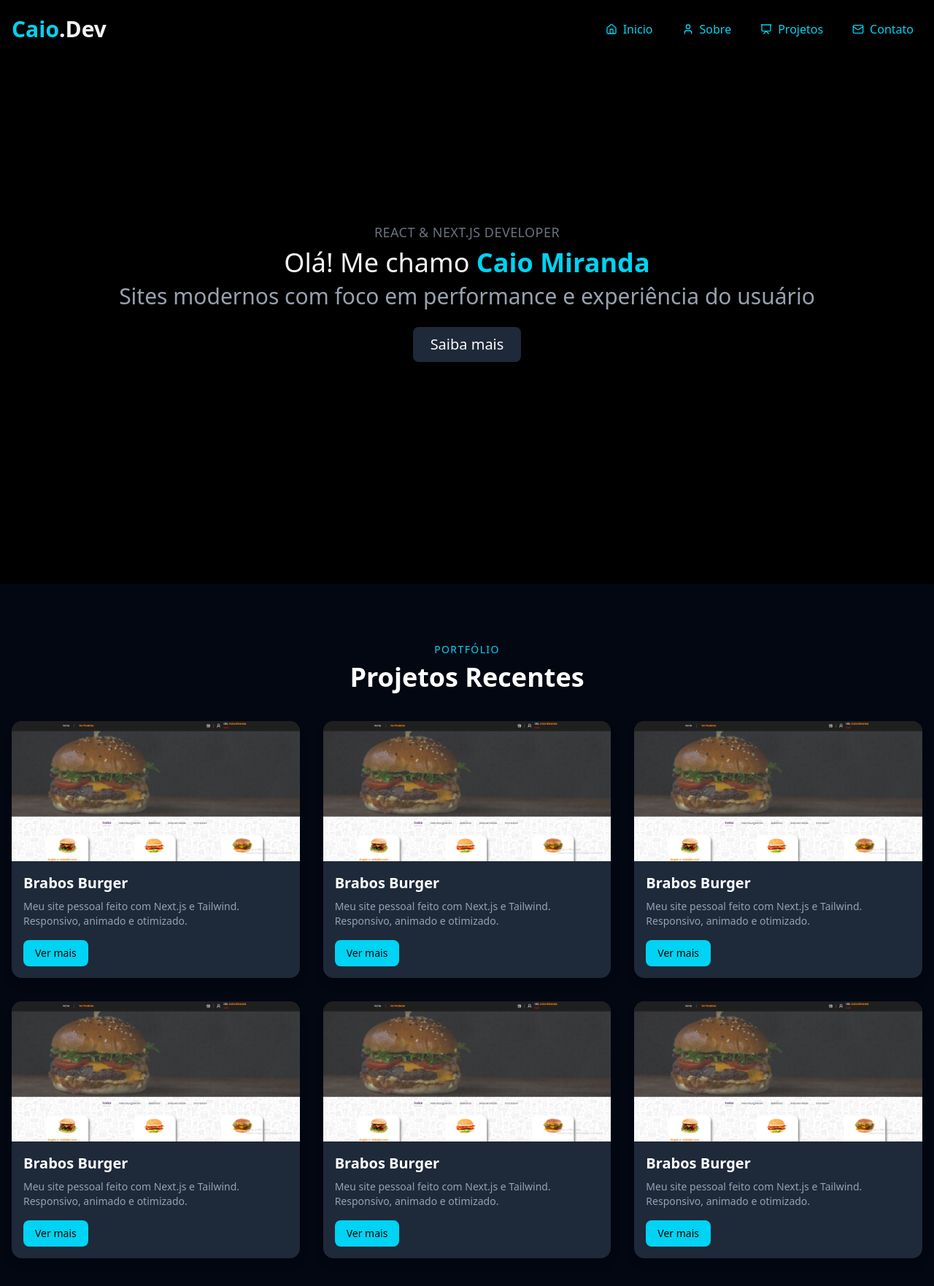
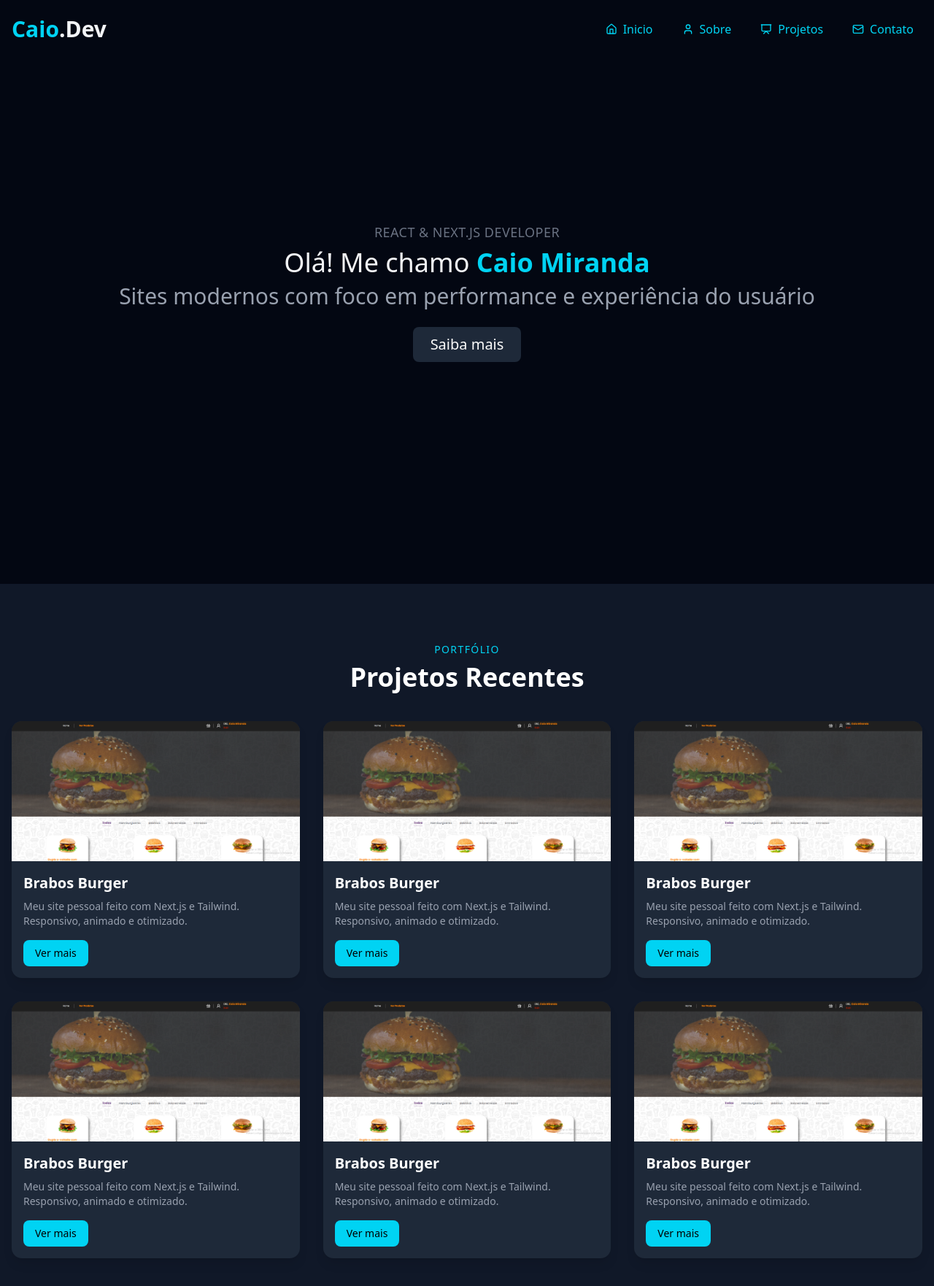
Before and after one commit to CaioMiranda12/portfolio-caio, a Next.js app: page / in a window 1280 px wide. Shown: the top 1762 px of the page at 73% size. Built offline with nearby package versions, Linux system fonts and the light colour scheme.

Commit message:
feat: added style in sections backgrounds and styled mobile menu

```diff
--- a/src/app/_components/header/index.tsx
+++ b/src/app/_components/header/index.tsx
@@ -3,6 +3,7 @@ import Link from "next/link";
 
 import {
   Sheet,
+  SheetClose,
   SheetContent,
   SheetDescription,
   SheetHeader,
@@ -56,13 +57,13 @@ export function Header() {
             <Menu className="w-6 h-6 text-cyan-400" />
           </SheetTrigger>
 
-          <SheetContent className="z-[9999]">
-            <SheetHeader>
-              <SheetTitle>
+          <SheetContent className="z-[9999] bg-gray-900 [&>button]:text-white">
+            <SheetHeader className="text-gray-50">
+              <SheetTitle className="text-gray-50">
                 Portifólio
               </SheetTitle>
 
-              <SheetDescription>
+              <SheetDescription className="text-gray-300">
                 Menu de seções do portifólio
               </SheetDescription>
             </SheetHeader>
--- a/src/app/_components/hero/index.tsx
+++ b/src/app/_components/hero/index.tsx
@@ -3,7 +3,7 @@ import { Button } from "@/components/ui/button";
 export function Hero() {
   return (
     <section
-      className="h-screen flex justify-center items-center bg-black"
+      className="h-screen flex justify-center items-center bg-gray-950"
     >
       <div className="container mx-auto px-4 text-center flex flex-col gap-2">
 
--- a/src/app/_components/projects/index.tsx
+++ b/src/app/_components/projects/index.tsx
@@ -63,7 +63,7 @@ export function Projects() {
   return (
     <section
       id="projetos"
-      className="py-20 bg-gray-950 text-white
+      className="py-20 bg-gray-900 text-white
       min-h-screen
       "
     >
```
